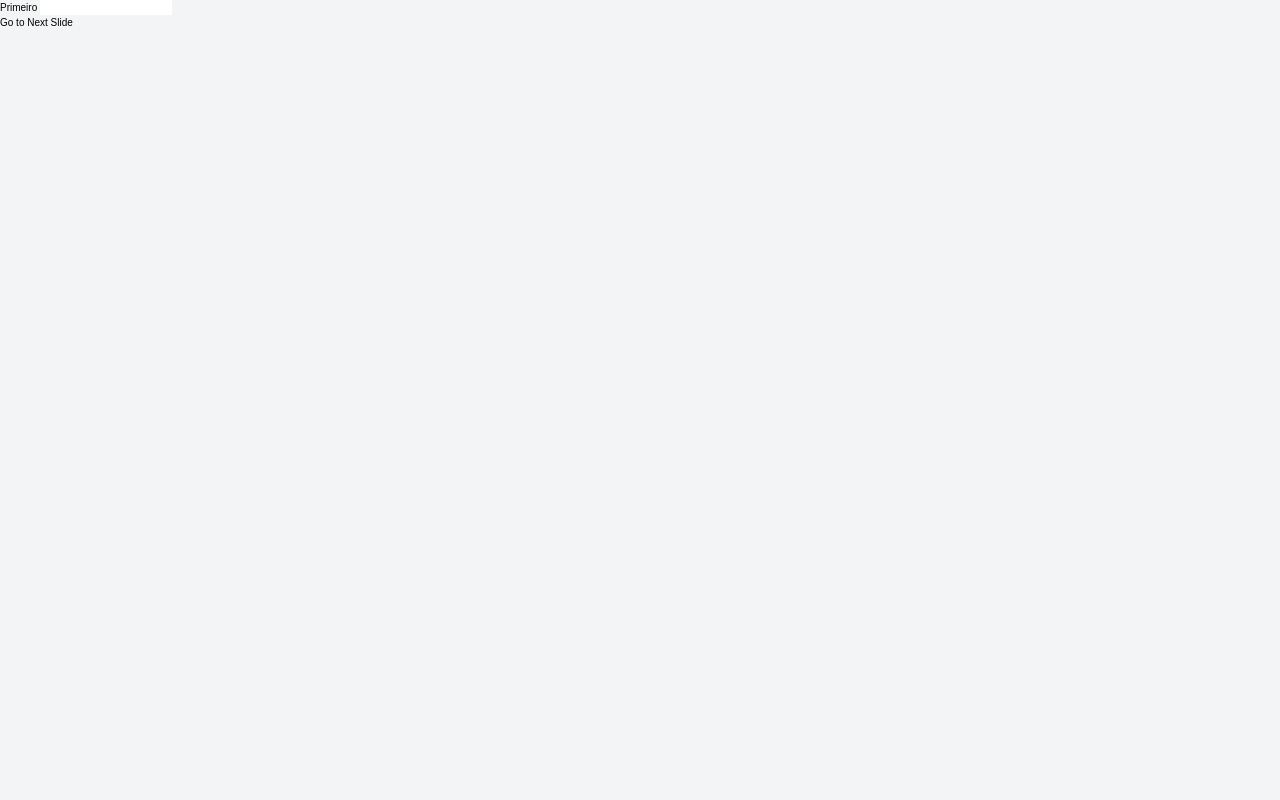
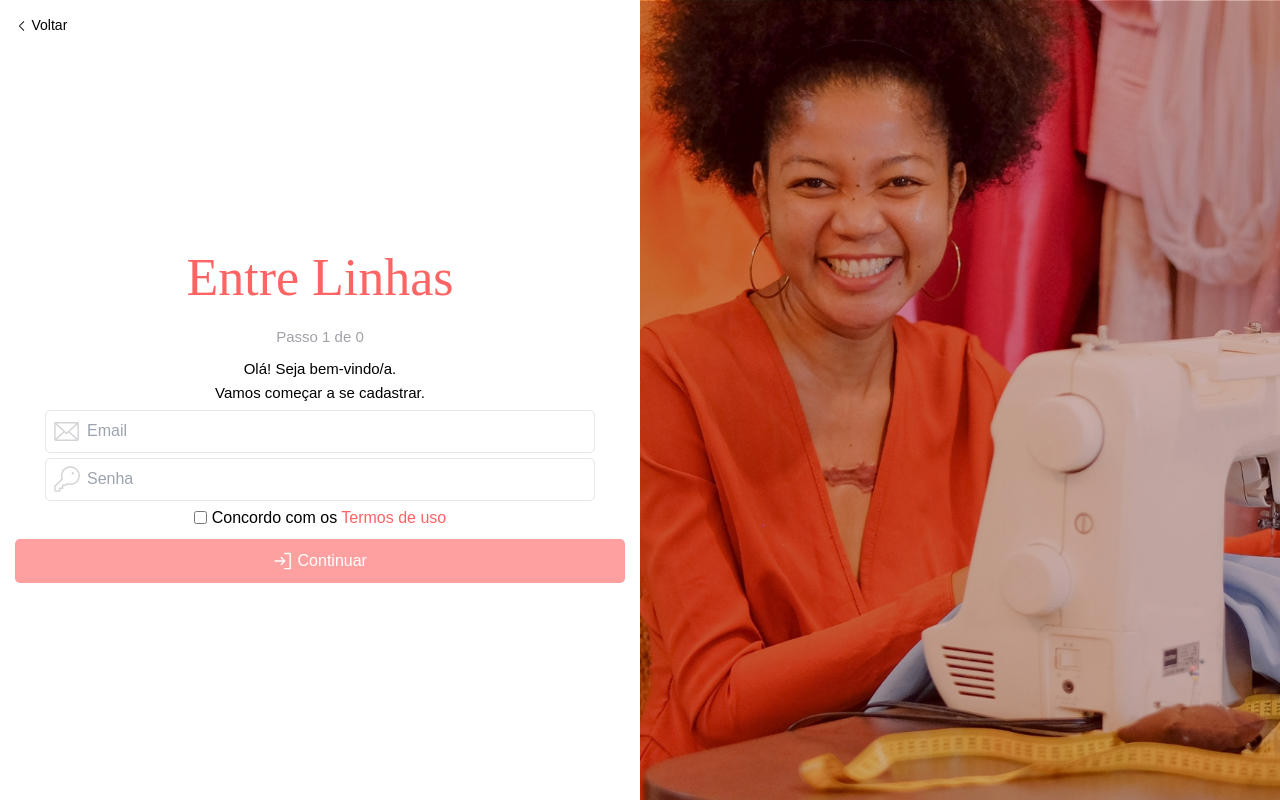
Before and after one commit to Entre-Linhas/front-end, a React (Create React App) app: page /signup in a window 1280 px wide. Built offline with nearby package versions, Linux system fonts and the light colour scheme.

Commit message:
refactor: Formulario fora do Class, adicionado Slider para uma melhor visulização

```diff
--- a/src/components/Button.tsx
+++ b/src/components/Button.tsx
@@ -13,7 +13,7 @@ export function Button({ title, icon: Icon, typeStyle = "primary", ...rest }: Bu
     document.body.style.fontSize = "initial"
     return (
         <button
-            className={`flex flex-row items-center py-[1rem] px-[1.4rem] gap-1 rounded-lg w-fit ${typeStyle === "primary" ? "bg-custom-salmon disabled:bg-custom-salmon-300 disabled:cursor-not-allowed px-5" : "border-solid border-2 px-[1.4rem] border-custom-salmon"}`}
+            className={`flex flex-row items-center justify-center py-[1rem] px-[1.4rem] gap-1 rounded-lg w-fit ${typeStyle === "primary" ? "bg-custom-salmon disabled:bg-custom-salmon-300 disabled:cursor-not-allowed px-5" : "border-solid border-2 px-[1.4rem] border-custom-salmon"}`}
             {...rest}
         >
             {Icon && <Icon color={typeStyle === "primary" ? "white" : "#FF6464"} size={22} />}
--- a/src/pages/SignUp.tsx
+++ b/src/pages/SignUp.tsx
@@ -7,136 +7,26 @@ import { Linking } from "../components/Linking";
 import { Logo } from "../components/Logo";
 import { Modal } from "../components/Modal";
 import api from "../apiInstance";
-import { Swiper, SwiperSlide, useSwiper } from "swiper/react";
-import classSwiper, { Navigation, Pagination, Scrollbar, A11y } from 'swiper';
-// import 'swiper/css';
-// import 'swiper/css/pagination';
+import { Swiper, SwiperSlide, useSwiper, SwiperRef } from "swiper/react";
+import { Swiper as classSwiper } from 'swiper';
+
 import 'swiper/css';
-import 'swiper/css/effect-fade';
 
 
 
-export class Sign extends Component {
-    state = {
-        formData: {
-            nome: "",
-            sobrenome: "",
-            email: "",
-            senha: "",
-            endereco: "",
-            cpf: "",
-            step: 1,
-            terms: false
-        }
-    }
-
-    nextStep = () => {
-        const { formData } = this.state;
-        this.setState({
-            formData: {
-                ...formData,
-                step: formData.step + 1
-            }
-        })
-    }
-
-    handleChange = (input: keyof typeof Sign.prototype.state['formData']) => (
-        e: React.ChangeEvent<HTMLInputElement>
-    ) => {
-        const { formData } = this.state;
-        const value = input === "terms" ? e.currentTarget.checked : e.target.value;
-
-        this.setState({
-            formData: {
-                ...formData,
-                [input]: value
-            }
-        });
-
-        console.log(input, value);
-    };
-
-
-
-    handleSubmit = () => {
-        const { formData } = this.state;
-
-        api
-            .post("https://dgc6qt23wamgi.cloudfront.net/api/usuarios/cadastro", formData)
-            .then((response) => {
-                console.log(response);
-
-                // if (response.status) {
-
-                // } else {
-                //     alert("teste")
-                // }
-
-            })
-            .catch((error) => {
-                alert("Email ja utilizado")
-                console.error(error);
-
-            });
-    };
-
-    render(): React.ReactNode {
-        const { formData } = this.state;
-
-        switch (formData.step) {
-            case 1:
-                return (
-                    <>
-                        <h1 className="text-zinc-400">Passo 1 de 3</h1>
-                        <span className="text-center dark:text-gray-100">Olá! Seja bem-vindo/a.<br />Vamos começar a se cadastrar.</span>
-
-                        <Input type="email" placeholder="Email" onChange={this.handleChange("email")} value={formData.email} leftElement={<Envelope className="mr-2 text-zinc-300" weight="light" size={31} />} />
-                        <Input type="password" placeholder="Senha" onChange={this.handleChange("senha")} value={formData.senha} leftElement={<Key className="mr-2 text-zinc-300" weight="light" size={31} />} />
-
-                        <div className="flex items-center gap-2">
-                            <input type="checkbox" onChange={this.handleChange("terms")} />
-                            <label htmlFor="" className="dark:text-gray-100">Concordo com os <Linking title="Termos de uso" to="/terms-of-use" style={{ color: "#FF6464" }} /></label>
-                        </div>
-                        <Button disabled={formData.email?.length === 0 || formData.senha?.length === 0 || !formData.terms} title="Continuar" icon={SignIn} onClick={this.nextStep} />
-                    </>
-                );
-            case 2:
-                return (
-                    <>
-                        <h1 className="text-zinc-400">Passo 2 de 3</h1>
-                        <span className="dark:text-gray-100">Falta pouco para completarmos =)</span>
-                        <Input type="text" placeholder="Nome" onChange={this.handleChange("nome")} value={formData.nome} leftElement={<UserCircle className="mr-2 text-zinc-300" weight="light" size={31} />} />
-                        <Input type="text" placeholder="Sobrenome" onChange={this.handleChange("sobrenome")} value={formData.sobrenome} leftElement={<Tag className="mr-2 text-zinc-300" weight="light" size={31} />} />
-                        <Input type="text" placeholder="CPF" onChange={this.handleChange("cpf")} value={formData.cpf} leftElement={<IdentificationCard className="mr-2 text-zinc-300" weight="light" size={31} />} />
-
-                        <Button disabled={formData.nome.length === 0 || formData.nome.length === 0 || formData.cpf.length < 11} title="Continuar" icon={SignIn} onClick={this.nextStep} />
-                    </>
-                );
-            case 3:
-                return (
-                    <>
-                        <h1 className="text-zinc-400">Passo 3 de 3</h1>
-                        <span className="dark:text-gray-100">SignUp - 3/3</span>
-                        <Input type="text" placeholder="Endereço" onChange={this.handleChange("endereco")} value={formData.endereco} leftElement={<MapPin className="mr-2 text-zinc-300" weight="light" size={31} />} />
-
-                        <Button disabled={formData.endereco.length === 0} title="Finalizar" icon={SignIn} onClick={this.handleSubmit} />
-                    </>
-                )
-            default:
-                break;
-        }
-    }
-}
-
 export default function SignUp() {
-    const [steps, setSteps] = useState<number>(0);
-    const [email, setEmail] = useState<string>();
-    const [password, setPassword] = useState<string>();
+    const [email, setEmail] = useState<string>("");
+    const [senha, setSenha] = useState<string>("");
+    const [nome, setNome] = useState<string>("");
+    const [sobrenome, setSobrenome] = useState<string>("");
+    const [endereco, setEndereco] = useState<string>("");
+    const [cpf, setCpf] = useState<string>("");
     const [terms, setTerms] = useState<boolean>(false);
     const [typePassword, setTypePassword] = useState<"text" | "password">("password");
     const [currentValue, setCurrentValue] = useState<{ src: string, alt: string }>({ src: "/ContentIm5.jpg", alt: "img5" });
     const navigate = useNavigate();
-    const swiperRef = useRef<any>();
+    const swiperRef = useRef<classSwiper>();
+    // const swiper = useSwiper();
 
 
     useEffect(() => {
@@ -199,32 +89,41 @@ export default function SignUp() {
     //     }
     // }
 
+    function handleSubmit() {
+        api
+            .post("https://dgc6qt23wamgi.cloudfront.net/api/usuarios/cadastro", {
+                email,
+                senha,
+                nome,
+                sobrenome,
+                endereco,
+                cpf,
+                terms,
+                step: 0
+            })
+            .then((response) => {
+                console.log(response);
+
+                // if (response.status) {
+                    // navigate("/nivelamento")
+                // } else {
+                //     alert("teste")
+                // }
+
+            })
+            .catch((error) => {
+                alert("Email ja utilizado")
+                console.error(error);
+
+            });
+    }
+
+    const changeStep = () => {
+        swiperRef.current?.slideNext();
+    }
     return (
         <>
-            <Swiper
-                // install Swiper modules
-                navigation
-                spaceBetween={20}
-                slidesPerView={1}
-                onSwiper={(swiper) => {
-                    swiperRef.current = swiper;
-                }} effect="fade"
-            >
-                <SwiperSlide className="w-full"  >
-                    <div>
-                        <span>Primeiro <input type="text" /></span>
-                    </div>
-                </SwiperSlide>
-                <button onClick={() => swiperRef.current.slideNext()}>
-                    Go to Next Slide
-                </button>
-            </Swiper>
-        </>
-    )
-}
-
-/*
-        <div className="flex h-screen w-full text-[100% !important]">
+            <div className="flex h-screen w-full text-[100% !important]">
             <div className="h-screen bg-white flex flex-col p-6 max-[1023px]:w-full sm:w-full min-[1024px]:w-[64rem] min-[1440px]:w-[100rem] min-[1770px]:w-[130rem] dark:bg-zinc-900">
                 <header className="w-full">
                     <button
@@ -238,10 +137,54 @@ export default function SignUp() {
 
                 <div className="flex flex-col items-center my-auto gap-4">
                     <Logo />
-                    <Sign />
+                    <h1 className="text-zinc-400 text-2xl">Passo {(swiperRef.current?.activeIndex || 0) + 1} de {swiperRef.current?.slides.length || 0}</h1>
+                    <Swiper
+                        spaceBetween={5}
+                        slidesPerView={1}
+                        // allowSlideClick={false}
+                        allowTouchMove={false}
+                        onSwiper={(swi) => swiperRef.current = swi}
+                    >
+                        <SwiperSlide>
+                            <span className="text-center text-2xl dark:text-gray-100">Olá! Seja bem-vindo/a.<br />Vamos começar a se cadastrar.</span>
+                            <div className="flex gap-2 mt-2 flex-col items-center">
+                                <Input type="email" placeholder="Email" value={email} onChange={(e) => setEmail(e.target.value)} leftElement={<Envelope className="mr-2 text-zinc-300" weight="light" size={31} />} />
+                                <Input type="password" placeholder="Senha" value={senha} onChange={(e) => setSenha(e.target.value)} leftElement={<Key className="mr-2 text-zinc-300" weight="light" size={31} />} />
+
+                                <div className="flex items-center gap-2">
+                                    <input type="checkbox" onChange={() => setTerms(!terms)} />
+                                    <label htmlFor="" className="dark:text-gray-100">Concordo com os <Linking title="Termos de uso" to="/terms-of-use" className="hover:border-none" style={{ color: "#FF6464" }} /></label>
+                                </div>
+                                <Button style={{width: "100%", marginTop: 4, textAlign: "center"}} disabled={email.length === 0 || senha.length === 0 || !terms || !/^[^\s@]+@[^\s@]+\.[^\s@]+$/.test(email)} title="Continuar" icon={SignIn} onClick={changeStep} />
+                            </div>
+                        </SwiperSlide>
+
+                        <SwiperSlide>
+                            <span className="dark:text-gray-100">Falta pouco para completarmos =)</span>
+                            <div className="flex gap-2 mt-2 flex-col items-center">
+                                <Input type="text" placeholder="Nome" onChange={(e) => setNome(e.target.value)} value={nome} leftElement={<UserCircle className="mr-2 text-zinc-300" weight="light" size={31} />} />
+                                <Input type="text" placeholder="Sobrenome" onChange={(e) => setSobrenome(e.target.value)} value={sobrenome} leftElement={<Tag className="mr-2 text-zinc-300" weight="light" size={31} />} />
+                                <Input type="text" placeholder="CPF" onChange={(e) => setCpf(e.target.value)} value={cpf} leftElement={<IdentificationCard className="mr-2 text-zinc-300" weight="light" size={31} />} />
+
+                                <Button style={{width: "100%", marginTop: 4, textAlign: "center"}} disabled={nome.length === 0 || sobrenome.length === 0 || cpf.length < 11 || cpf?.length > 11} title="Continuar" icon={SignIn} onClick={changeStep} />
+                            </div>
+                        </SwiperSlide>
+
+                        <SwiperSlide>
+                            <span className="dark:text-gray-100">Ultimo etapa</span>
+                            <div className="flex gap-2 mt-2 justify-center flex-col items-center">
+                                <Input type="text" placeholder="Endereço" onChange={(e) => setEndereco(e.target.value)} value={endereco} leftElement={<MapPin className="mr-2 text-zinc-300" weight="light" size={31} />} />
+
+                                <Button style={{width: "100%", marginTop: 4, textAlign: "center"}} disabled={endereco.length === 0} title="Finalizar" icon={SignIn} onClick={handleSubmit} />
+                            </div>
+                        </SwiperSlide>
+                    </Swiper>
                 </div>
             </div>
             <div className="max-[1023px]:hidden flex items-center w-[100%] h-screen ">
-                <img src={currentValue.src} alt={currentValue.alt} className="w-[100%] h-screen object-cover min-[1024px]:object-center" role="imagem" />
+                <img src={currentValue.src} alt={currentValue.alt} className="w-[100%] h-screen object-cover min-[1024px]:object-center" role="imagem" aria-roledescription="Variações de imagem de costureiras(os)" />
             </div>
-        </div> */
+        </div>
+        </>
+    )
+}
--- a/src/styles/index.css
+++ b/src/styles/index.css
@@ -41,3 +41,22 @@ video {
 [data-theme="dark"] ::-webkit-scrollbar {
     background-color: #18181b;
 }
+
+
+.swiper {
+    width: 100%;
+    height: 100%;
+}
+
+.swiper-slide {
+    display: flex;
+    align-items: center;
+    justify-content: center;
+    width: 100% !important;
+    font-size: 16px;
+    text-align: center;
+}
+
+.swiper-wrapper {
+    height: auto !important;
+}
```
